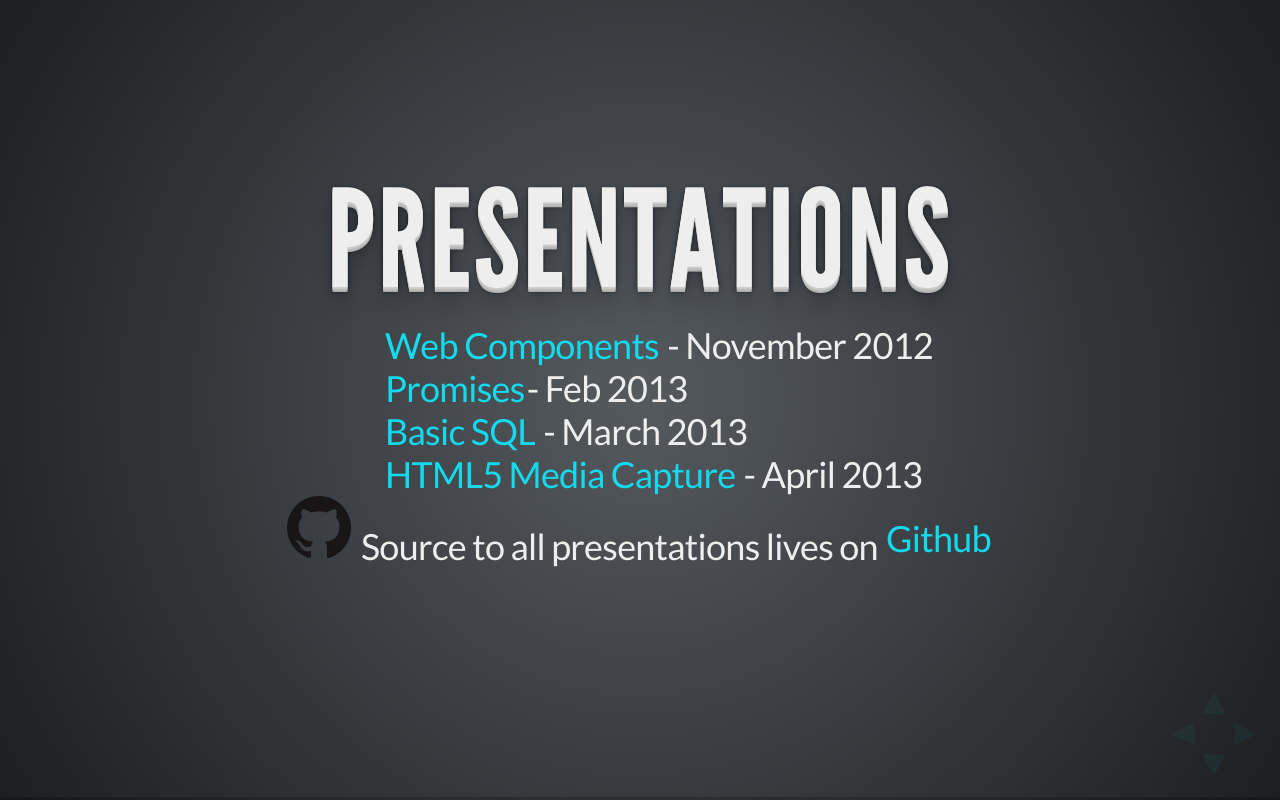
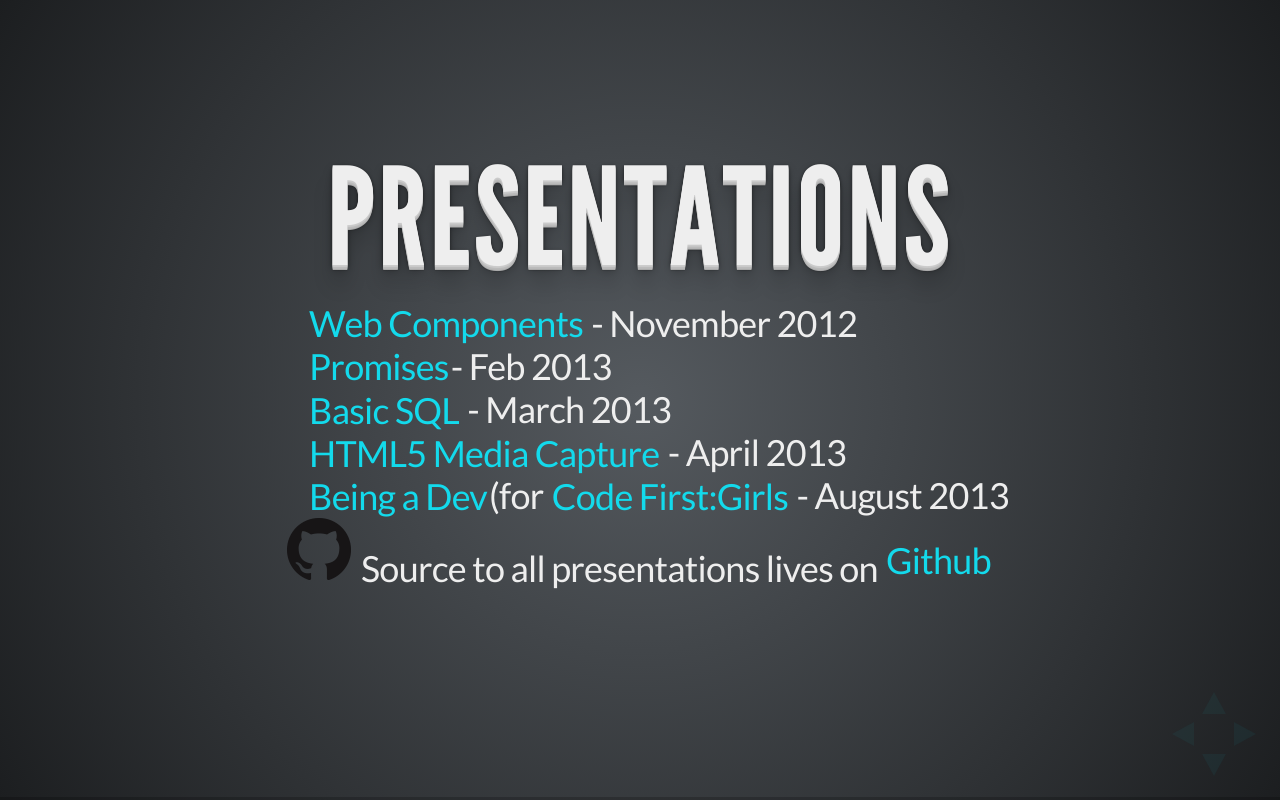
Before and after one commit to vikki/if-you-like-it-then-you-should-have-put-a-test-on-it, a plain HTML site: page index.html in a window 1280 px wide. Drawn offline with Linux system fonts and the light colour scheme.

Commit message:
Adding a link to Code First:Girls presentation

```diff
--- a/index.html
+++ b/index.html
@@ -39,6 +39,7 @@
                             <li><a href="http://vikki.github.io/presentations/promises">Promises </a>- Feb 2013</li>
                             <li><a href="http://vikki.github.io/presentations/sql">Basic SQL</a> - March 2013</li>
                             <li><a href="http://vikki.github.io/presentations/html5mediacapture">HTML5 Media Capture</a> - April 2013</li>
+                            <li><a href="http://vikki.github.io/presentations/codefirstgirls">Being a Dev</a>(for <a href="http://www.codefirstgirls.org.uk/">Code First:Girls</a> - August 2013</li>
                         </ul>
 
                         <style>
```
